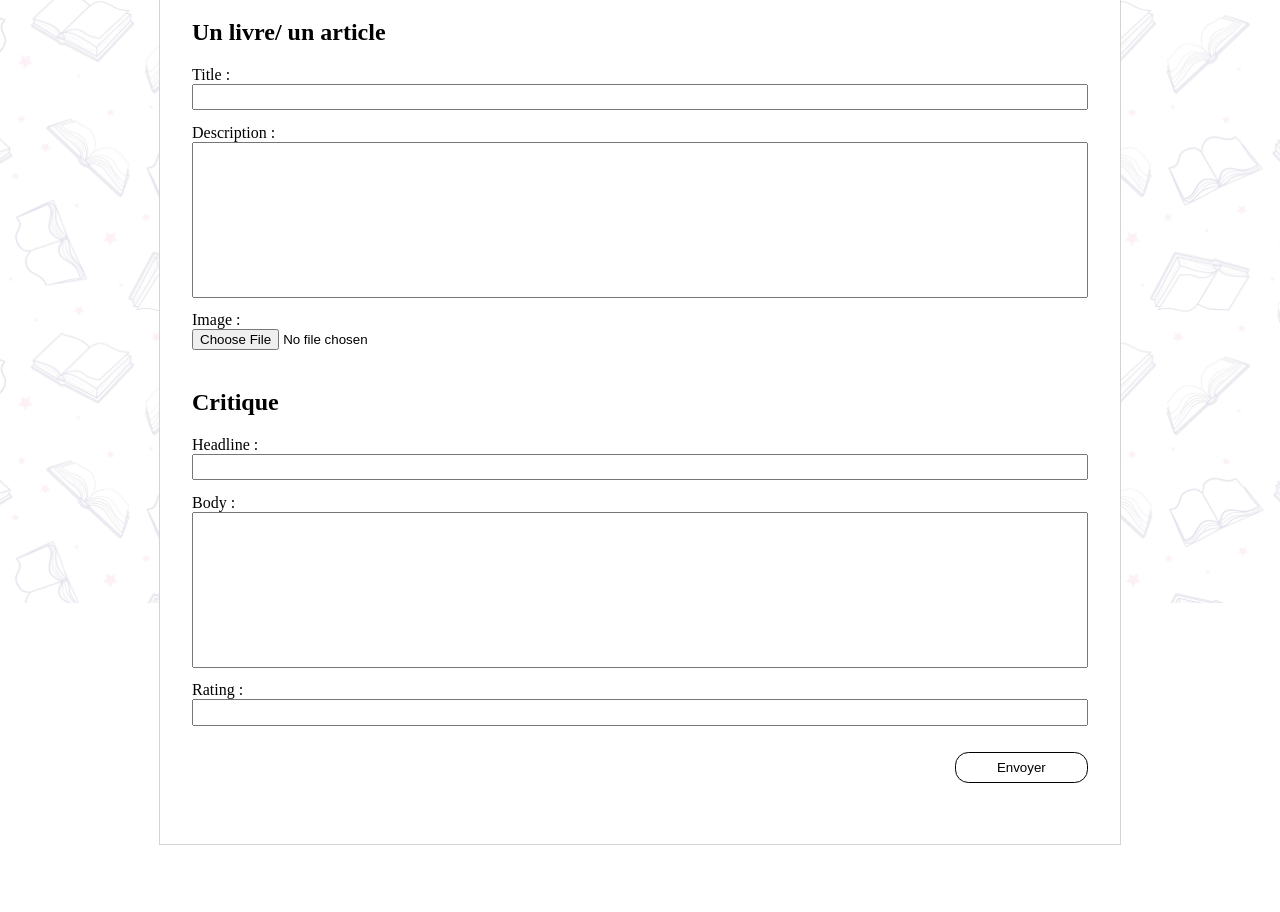
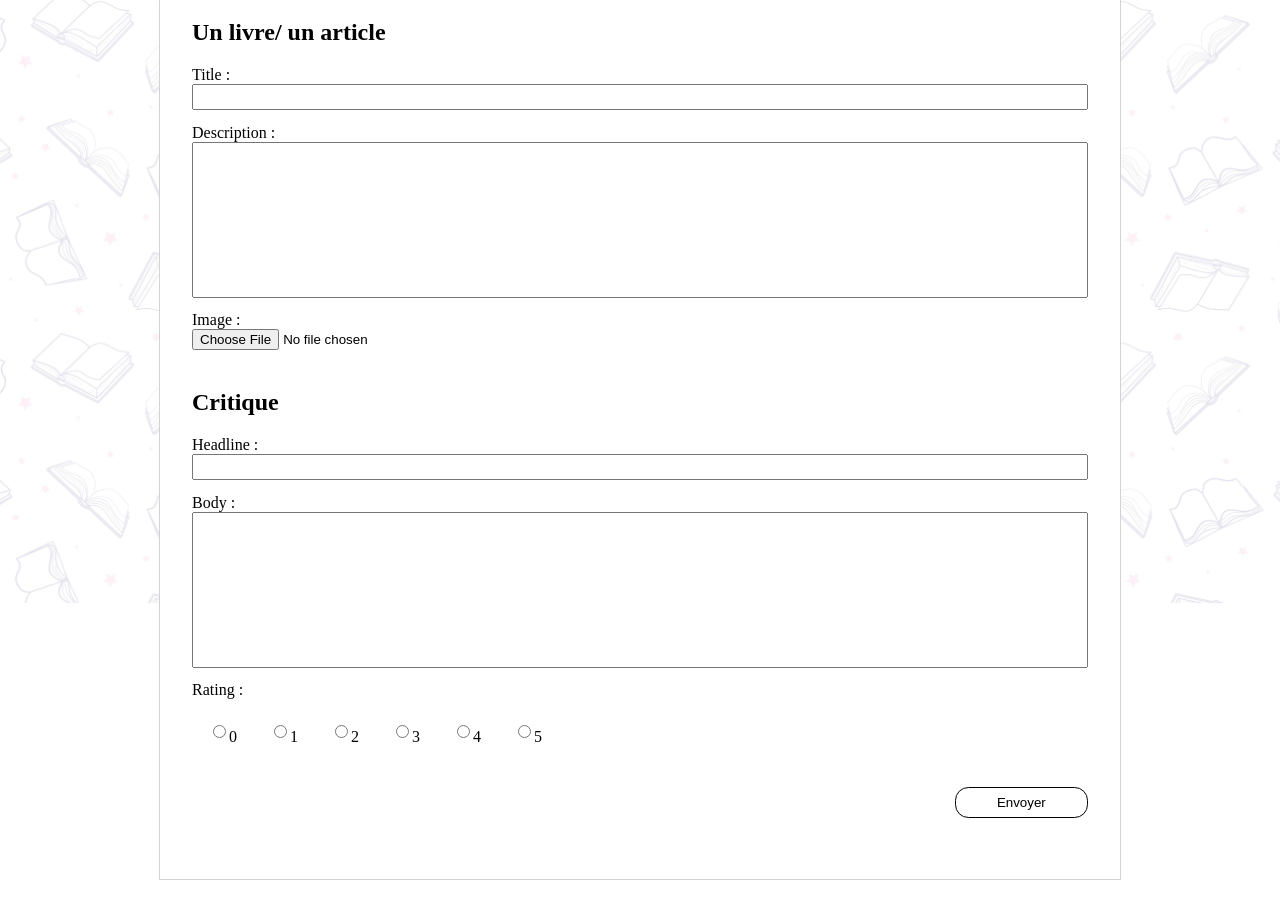
Before and after one commit to Mimi1706/litrevu, a Django app: page /review/create-ticket-and-review in a window 1280 px wide. Shown: the part 197-1109 px from the top of the page. Before the commit the page ends 1042 px from the top, so only its background shows below. Run offline with Django 4.2, Linux system fonts and the light colour scheme; a user stored in the database is signed in.

Commit message:
Switching rating to radio selection

```diff
--- a/litrevu/review/forms.py
+++ b/litrevu/review/forms.py
@@ -4,6 +4,11 @@ from .models import Review
 
 class ReviewForm(forms.ModelForm):
     is_edit_review = forms.BooleanField(widget=forms.HiddenInput, initial=True)
+    rating = forms.TypedChoiceField(
+        choices=[(0, '0'), (1, '1'), (2, '2'), (3, '3'), (4, '4'), (5, '5')],
+        widget=forms.RadioSelect,
+        coerce=int
+    )
 
     # class meta will use the Review model to create a form
     class Meta:
--- a/litrevu/review/models.py
+++ b/litrevu/review/models.py
@@ -6,10 +6,8 @@ from ticket.models import Ticket
 
 class Review(models.Model):
     ticket = models.ForeignKey(to=Ticket, on_delete=models.CASCADE)
-    rating = models.PositiveSmallIntegerField(
-        # validates that rating must be between 0 and 5
-        validators=[MinValueValidator(0), MaxValueValidator(5)]
-    )
+    rating = models.PositiveIntegerField(
+        choices=[(1, '1'), (2, '2'), (3, '3'), (4, '4'), (5, '5')])
     headline = models.CharField(max_length=128)
     body = models.TextField(max_length=8192, blank=True)
     user = models.ForeignKey(
--- a/litrevu/static/css/form.css
+++ b/litrevu/static/css/form.css
@@ -48,3 +48,13 @@ textarea {
   width: 5em;
   padding: 1em;
 }
+
+#id_rating {
+  display: flex;
+}
+
+#id_rating label {
+  margin: 1em;
+  display: flex;
+  align-items: center;
+}
```
